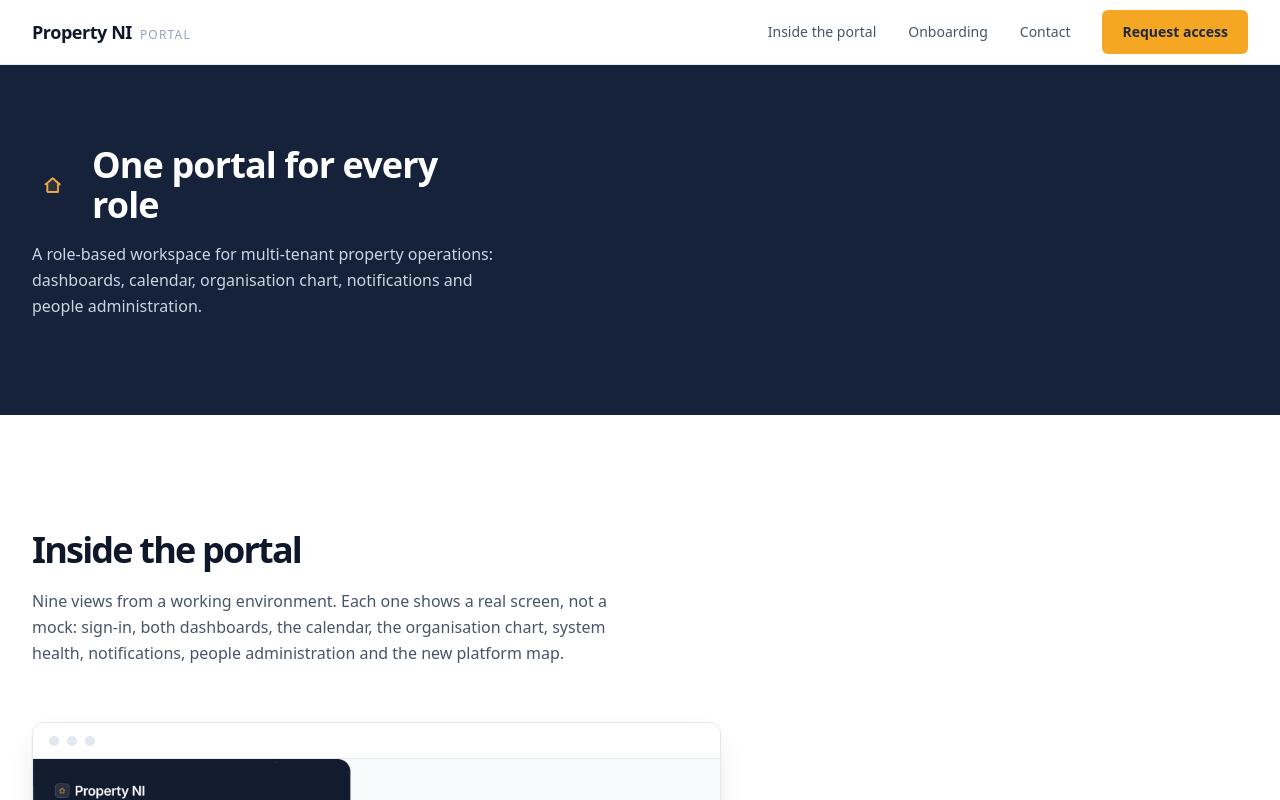
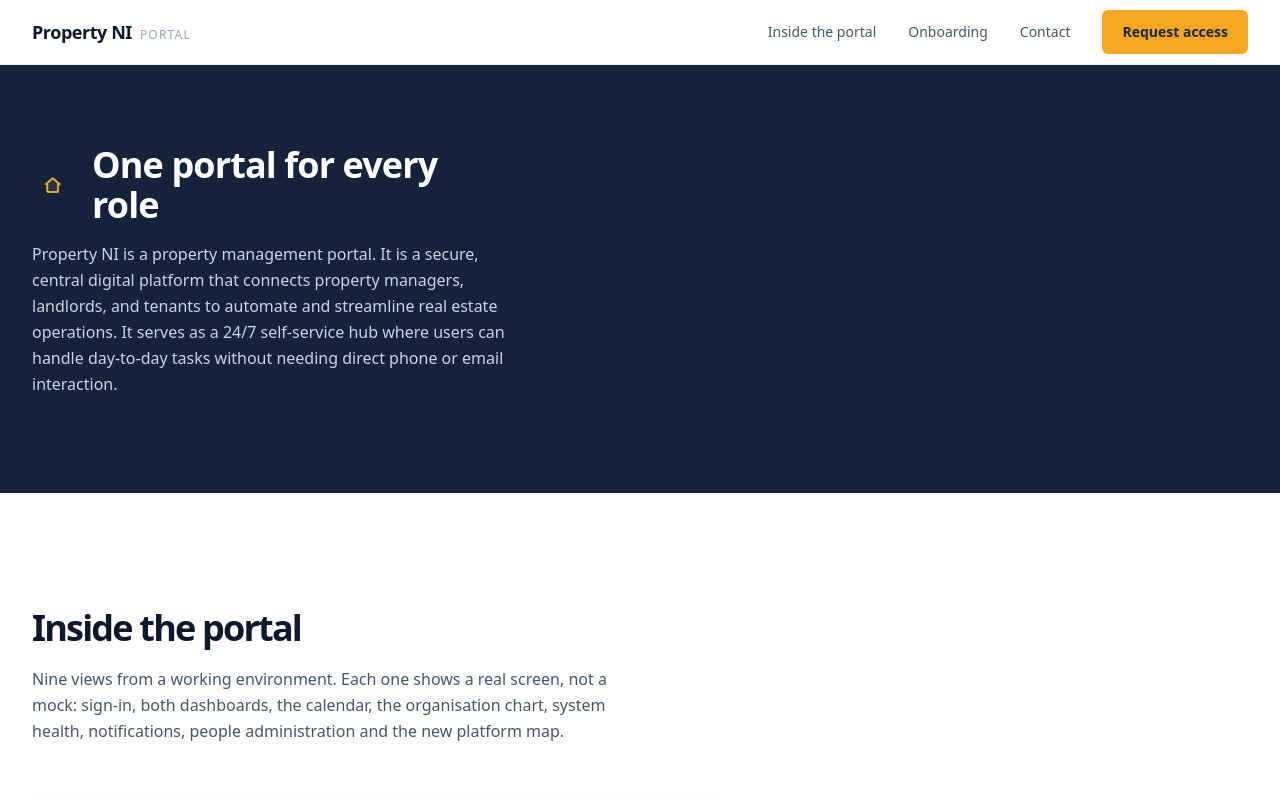
Before and after one commit to johnlynas/nipp-landing-page, a Next.js app: page / in a window 1280 px wide. Shown: the top 800 px of the page. Built offline with nearby package versions, Linux system fonts and the light colour scheme.

Commit message:
Update landing page Description

```diff
--- a/src/app/page.tsx
+++ b/src/app/page.tsx
@@ -63,7 +63,7 @@ function Hero() {
               </h1>
             </div>
             <p className="mt-4 max-w-[65ch] leading-relaxed text-slate-300">
-              A role-based workspace for multi-tenant property operations: dashboards, calendar, organisation chart, notifications and people administration.
+              Property NI is a property management portal. It is a secure, central digital platform that connects property managers, landlords, and tenants to automate and streamline real estate operations. It serves as a 24/7 self-service hub where users can handle day-to-day tasks without needing direct phone or email interaction.
             </p>
           </Reveal>
         </div>
```
